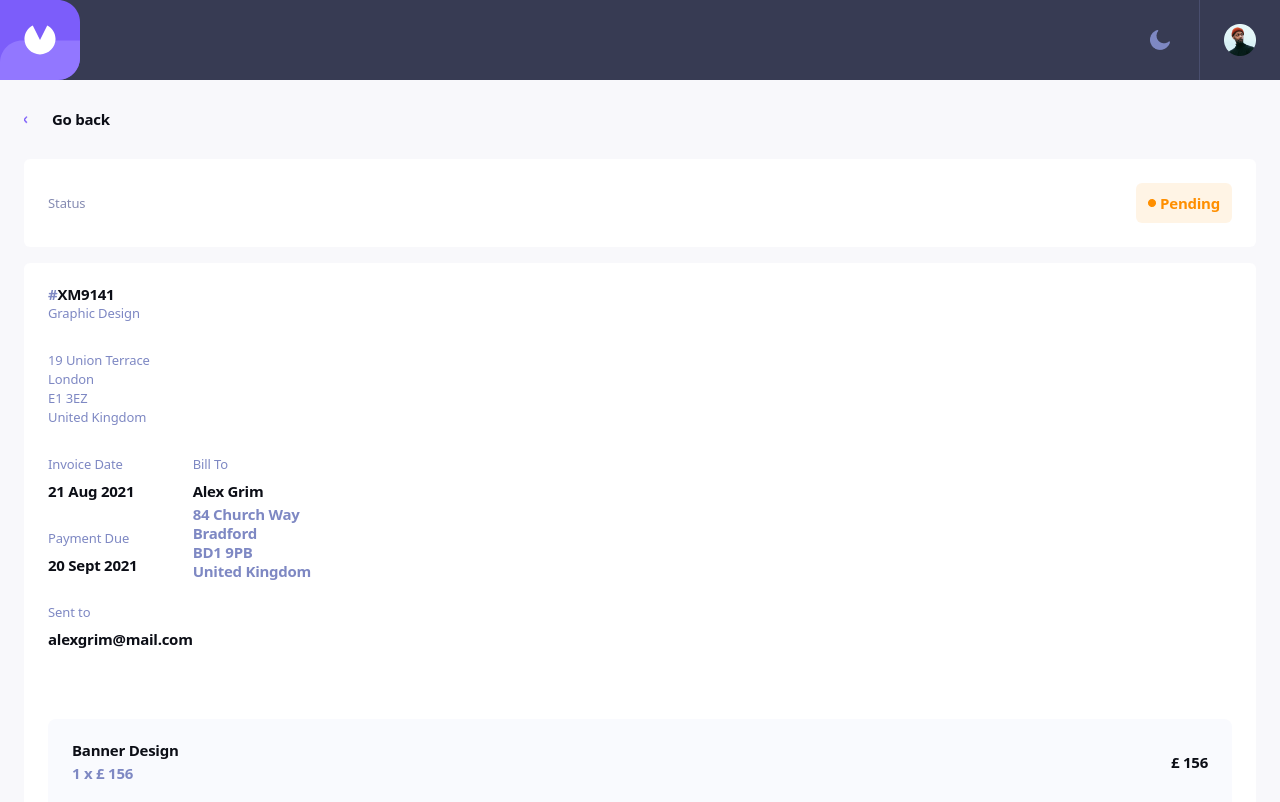
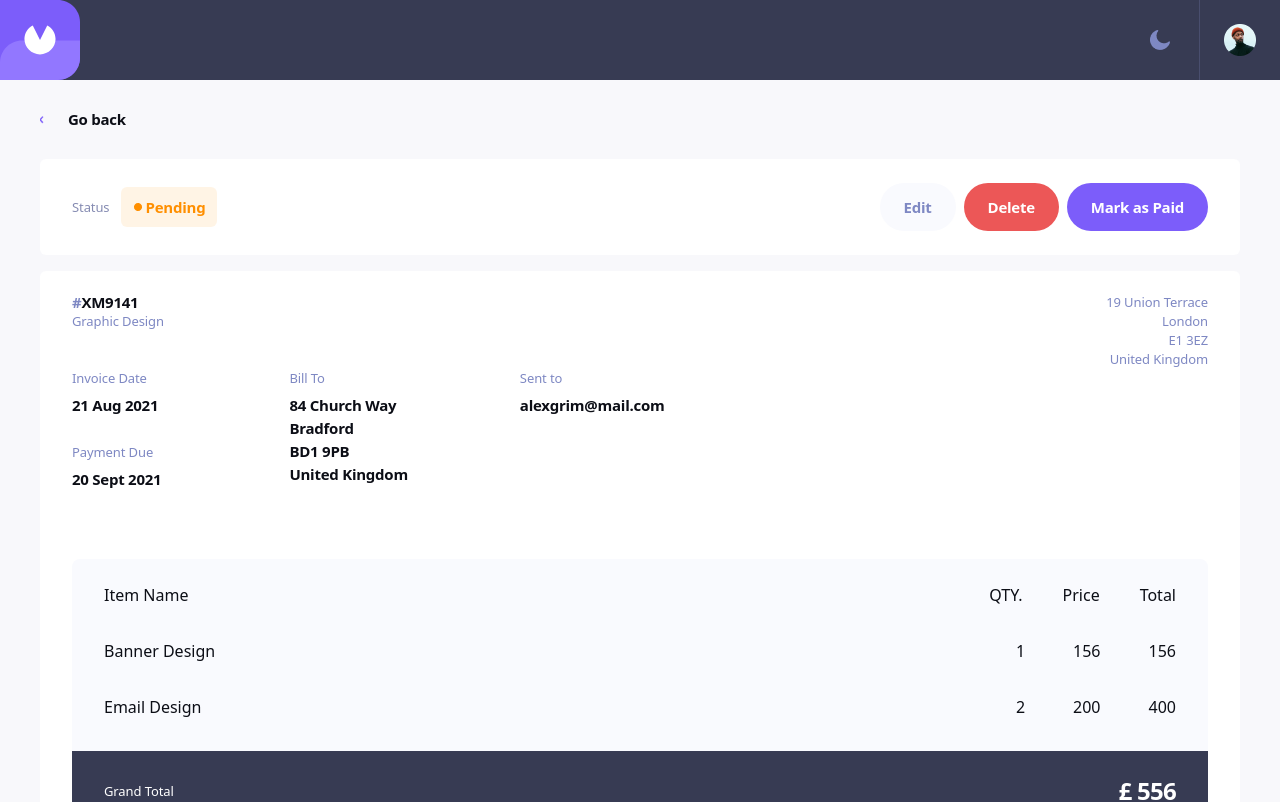
Before and after one commit to TedJenkler/Invoiceapp-vite-tailwind-reduxtoolkit, a React (Vite) app: page /invoice/1 in a window 1280 px wide. Shown: the top 802 px of the page. Built offline with nearby package versions, Linux system fonts and the light colour scheme.

Commit message:
view Invoice tablet done and refactored code so its not dublicate

```diff
--- a/src/App.jsx
+++ b/src/App.jsx
@@ -2,6 +2,7 @@ import Controll from "./components/Controll"
 import { useSelector } from "react-redux"
 import NoInvoice from "./components/NoInvoice";
 import DisplayInvoiceMobile from "./components/DisplayInvoiceMobile";
+import DisplayInvoiceDesktop from "./components/DisplayInvoiceDesktop";
 
 function App() {
   const state = useSelector((state) => state.state.data);
@@ -11,6 +12,7 @@ function App() {
     <main className={theme === "light" ? "light2 h-screen" : "dark2 h-screen"}>
       <Controll />
       {state.length > 0 ? <DisplayInvoiceMobile /> : null}
+      {state.length > 0 ? <DisplayInvoiceDesktop /> : null}
       {state.length < 1 ? <NoInvoice /> : null}
     </main>
   )
--- a/src/InvoiceView.jsx
+++ b/src/InvoiceView.jsx
@@ -1,111 +1,134 @@
-import React, { useState } from 'react'
-import BackBtn from './components/BackBtn'
-import { useSelector, useDispatch } from 'react-redux'
+import React, { useState } from 'react';
+import BackBtn from './components/BackBtn';
+import { useSelector, useDispatch } from 'react-redux';
 import { useParams } from 'react-router-dom';
-import paid from "./assets/paiddot.png"
-import pending from "./assets/pendingdot.png"
-import draft from "./assets/draftdot.png"
+import paid from "./assets/paiddot.png";
+import pending from "./assets/pendingdot.png";
+import draft from "./assets/draftdot.png";
 import { markpaid } from './features/state/stateSlice';
 import { Link } from 'react-router-dom';
 import ConfirmDelete from './components/ConfirmDelete';
 
 function InvoiceView() {
     const { id } = useParams();
-    const selectedstate = useSelector((state) => state.state.data[id])
+    const selectedstate = useSelector((state) => state.state.data[id]);
     const totalAmount = selectedstate.items.reduce((acc, item) => acc + (item.quantity * item.price), 0);
-    const dispatch = useDispatch()
-    const theme = useSelector((state) => state.state.toggleMode)
-    const [confirmDelete, setConfirmDelete] = useState(false)
+    const dispatch = useDispatch();
+    const theme = useSelector((state) => state.state.toggleMode);
+    const [confirmDelete, setConfirmDelete] = useState(false);
 
-    const dateString = selectedstate.createdAt;
-            const date = new Date(dateString)
+    const formatDate = (dateString) => {
+        const date = new Date(dateString);
+        const options = { day: '2-digit', month: 'short', year: 'numeric' };
+        return date.toLocaleDateString('en-GB', options);
+    };
 
-            // Convert the date to the desired format
-            const options = { day: '2-digit', month: 'short', year: 'numeric' };
-            const formattedDate = date.toLocaleDateString('en-GB', options);
+    const formattedDate = formatDate(selectedstate.createdAt);
+    const formattedDate2 = formatDate(selectedstate.paymentDue);
 
-        const dateString2 = selectedstate.paymentDue;
-            const date2 = new Date(dateString2)
-
-            // Convert the date to the desired format
-            const options2 = { day: '2-digit', month: 'short', year: 'numeric' };
-            const formattedDate2 = date2.toLocaleDateString('en-GB', options2);
     return (
         <div className="relative">
-    {confirmDelete === true ? <ConfirmDelete confirmDelete={confirmDelete} setConfirmDelete={setConfirmDelete} /> : null}
-    <main className={`pt-8 h-full ${theme === "light" ? "light2" : "dark2"} ${confirmDelete ? "brightness-50" : ""}`} >
-        <div className='mx-6'>
+            {confirmDelete && <ConfirmDelete confirmDelete={confirmDelete} setConfirmDelete={setConfirmDelete} />}
+            <main className={`pt-8 h-full md:pb-32 ${theme === "light" ? "light2" : "dark2"} ${confirmDelete ? "brightness-50" : ""}`} >
+                <div className='mx-6 md:mx-10'>
                     <BackBtn />
                 </div>
-        <div className={theme === "light" ? "light4 flex justify-between p-6 rounded-md items-center mb-4 mx-6" : "dark4 flex justify-between p-6 rounded-md items-center mb-4 mx-6"}>
-            <p className={theme === "light" ? 'px13 text-coolgrey' : 'px13 text-05'}>Status</p>
-            <div className={selectedstate.status === "paid" ? "bg-paid/10 w-24 h-10 flex justify-center items-center rounded-md gap-1" : selectedstate.status === "pending" ? "bg-pending/10 w-24 h-10 flex justify-center items-center rounded-md gap-1" : selectedstate.status === "draft" ? "bg-draft/10 w-24 h-10 flex justify-center items-center rounded-md gap-1" : null}>
+                <div className={`${theme === "light" ? "light4" : "dark4"} flex justify-between p-6 rounded-md items-center mb-4 mx-6 md:mx-10 md:px-8`}>
+                    <div className='flex justify-between w-full items-center md:justify-start md:gap-3'>
+                        <p className={`px13 ${theme === "light" ? 'text-coolgrey' : 'text-05'}`}>Status</p>
+                        <div className={`bg-${selectedstate.status}/10 w-24 h-10 flex justify-center items-center rounded-md gap-1`}>
                             <img src={selectedstate.status === "paid" ? paid : selectedstate.status === "pending" ? pending : selectedstate.status === "draft" ? draft : null} alt={selectedstate.status === "paid" ? paid : selectedstate.status === "pending" ? pending : selectedstate === "draft" ? draft : null} />
-                <p className={selectedstate.status === "paid" ? "px15 text-paid" : selectedstate.status === "pending" ? "px15 text-pending" : selectedstate.status === "draft" ? "px15 text-draft" : null}>{selectedstate.status.charAt(0).toUpperCase() + selectedstate.status.slice(1)}</p>
+                            <p className={`px15 text-${selectedstate.status}`}>{selectedstate.status.charAt(0).toUpperCase() + selectedstate.status.slice(1)}</p>
                         </div>
                     </div>
-        <div className={theme === "light" ? "light4 p-6 rounded-md mb-14 mx-6" : "dark4 p-6 rounded-md mb-14 mx-6"}>
+                    <div className='hidden absolute md:flex md:relative gap-2'>
+                        <Link to={`/invoice/${id}/edit`} className={`${theme === "light" ? "edit" : "darkedit"}`}>Edit</Link>
+                        <button onClick={() => setConfirmDelete(true)} className='delete'>Delete</button>
+                        <Link to="/" onClick={() => {dispatch(markpaid({index: id}))}} className='paid'>Mark as Paid</Link>
+                    </div>
+                </div>
+                <div className={`${theme === "light" ? "light4" : "dark4"} p-6 rounded-md mb-14 mx-6 md:mx-10 md:px-8`}>
+                    <div className='md:flex md:justify-between'>
                         <div>
-            <div>
-                <h2 className={theme === "light" ? 'px15 text-08 mb-1' : 'px15 text-white mb-1'}><span className='text-07 px15'>#</span>{selectedstate.id}</h2>
-                <p className={theme === "light" ? 'px13 text-07 mb-8' : 'px13 text-05 mb-8'}>{selectedstate.description}</p>
+                            <h2 className={`px15 text-08 mb-1 ${theme === "light" ? 'text-07' : 'text-white'}`}><span className='text-07 px15'>#</span>{selectedstate.id}</h2>
+                            <p className={`px13 ${theme === "light" ? 'text-07' : 'text-05'} mb-8`}>{selectedstate.description}</p>
                         </div>
-            <div>
-                <p className={theme === "light" ? 'px13 text-07 mb-1' : 'px13 text-05 mb-1'}>{selectedstate.senderAddress.street}</p>
-                <p className={theme === "light" ? 'px13 text-07 mb-1' : 'px13 text-05 mb-1'}>{selectedstate.senderAddress.city}</p>
-                <p className={theme === "light" ? 'px13 text-07 mb-1' : 'px13 text-05 mb-1'}>{selectedstate.senderAddress.postCode}</p>
-                <p className={theme === "light" ? 'px13 text-07 mb-8' : 'px13 text-05 mb-8'}>{selectedstate.senderAddress.country}</p>
+                        <div className='md:text-end'>
+                            {Object.values(selectedstate.senderAddress).map((value, index) => (
+                                <p key={index} className={`px13 ${theme === "light" ? 'text-07' : 'text-05'} mb-1`}>{value}</p>
+                            ))}
                         </div>
                     </div>
                     <div className='flex'>
-            <div className='mb-10'>
-                <p className={theme === "light" ? 'px13 text-07 mb-3' : 'px13 text-05 mb-3'}>Invoice Date</p>
-                <p className={theme === "light" ? 'px15 text-08 mb-8' : 'px15 text-white mb-8'}>{formattedDate}</p>
-                <p className={theme === "light" ? 'px13 text-07 mb-3' : 'px13 text-05 mb-3'}>Payment Due</p>
-                <p className={theme === "light" ? 'px15 text-08 mb-8' : 'px15 text-white mb-8'}>{formattedDate2}</p>
-                <p className={theme === "light" ? 'px13 text-07 mb-3' : 'px13 text-05 mb-3'}>Sent to</p>
-                <p className={theme === "light" ? 'px15 text-08 mb-8' : 'px15 text-white mb-8'}>{selectedstate.clientEmail}</p>
+                        <div className='mb-10 md:mr-32'>
+                            <p className={`px13 ${theme === "light" ? 'text-07' : 'text-05'} mb-3`}>Invoice Date</p>
+                            <p className={`px15 text-08 mb-8 ${theme === "light" ? 'text-08' : 'text-white'}`}>{formattedDate}</p>
+                            <p className={`px13 ${theme === "light" ? 'text-07' : 'text-05'} mb-3`}>Payment Due</p>
+                            <p className={`px15 text-08 mb-8 ${theme === "light" ? 'text-08' : 'text-white'}`}>{formattedDate2}</p>
+                            <p className={`px13 ${theme === "light" ? 'text-07' : 'text-05'} mb-3 md:hidden md:absolute`}>Sent to</p>
+                            <p className={`px15 text-08 mb-8 ${theme === "light" ? 'text-08' : 'text-white'} md:hidden md:absolute`}>{selectedstate.clientEmail}</p>
+                        </div>
+                        <div className='md:mr-28'>
+                            <p className='px13 text-07 mb-3'>Bill To</p>
+                            {Object.values(selectedstate.clientAddress).map((value, index) => (
+                                <p key={index} className={`px15 ${theme === "light" ? 'text-08' : 'text-white'} mb-2`}>{value}</p>
+                            ))}
+                        </div>
+                        <div className='hidden absolute md:flex md:relative md:flex-col'>
+                            <p className={`px13 ${theme === "light" ? 'text-07' : 'text-05'} mb-3`}>Sent to</p>
+                            <p className={`px15 text-08 mb-8 ${theme === "light" ? 'text-08' : 'text-white'}`}>{selectedstate.clientEmail}</p>
+                        </div>
+                    </div>
+                    <div className={`${theme === "light" ? 'bg-ghostwhite' : 'bg-04'} rounded-t-lg p-6 flex flex-col pb-0 md:px-0`}>
+                        <div className='md:flex md:justify-between md:px-8'>
+                            <p className='hidden absolute md:flex md:relative md:mb-8'>Item Name</p>
+                            <div className='hidden absolute md:flex md:relative md:gap-10'>
+                                <p>QTY.</p>
+                                <p>Price</p>
+                                <p>Total</p>
+                            </div>
+                        </div>
+                        {selectedstate.items.map((item, index) => (
+                            <div key={index} className='flex justify-between items-center'>
+                                <div className='md:hidden md:absolute'>
+                                    <h2 className={`px15 text-08 mb-2 ${theme === "light" ? 'text-08' : 'text-white'}`}>{item.name}</h2>
+                                    <p className={`px15 ${theme === "light" ? 'text-07' : 'text-06'} mb-6`}>{item.quantity} x £ {item.price}</p>
+                                </div>
+                                <div className='md:hidden md:absolute'>
+                                    <p className={`px15 text-08 mb-6 ${theme === "light" ? 'text-08' : 'text-white'}`}>£ {item.total}</p>
+                                </div>
+                                <div className='hidden absolute md:relative md:flex justify-between w-full md:px-8'>
+                                    <div>
+                                        <p className={`mb-8 ${theme === "light" ? 'text-08' : 'text-white'}`}>{item.name}</p>
+                                    </div>
+                                    <div className='flex gap-12'>
+                                        <div>
+                                            <p>{item.quantity}</p>
                                         </div>
                                         <div>
-                <p className='px13 text-07 mb-3'>Bill To</p>
-                <p className={theme === "light" ? 'px15 text-08 mb-2' : 'px15 text-white mb-2'}>{selectedstate.clientName}</p>
-                <p className={theme === "light" ? 'px15 text-07 mb-1' : 'px15 text-05 mb-1'}>{selectedstate.clientAddress.street}</p>
-                <p className={theme === "light" ? 'px15 text-07 mb-1' : 'px15 text-05 mb-1'}>{selectedstate.clientAddress.city}</p>
-                <p className={theme === "light" ? 'px15 text-07 mb-1' : 'px15 text-05 mb-1'}>{selectedstate.clientAddress.postCode}</p>
-                <p className={theme === "light" ? 'px15 text-07 mb-1' : 'px15 text-05 mb-1'}>{selectedstate.clientAddress.country}</p>
+                                            <p>{item.price}</p>
+                                        </div>
+                                        <div>
+                                            {item.total}
                                         </div>
                                     </div>
-        <div>
-            <div className={theme === "light" ? 'bg-ghostwhite rounded-t-lg p-6 flex flex-col pb-0' : 'bg-04 rounded-t-lg p-6 flex flex-col pb-0'}>
-                {selectedstate.items.map((item, index) => {
-                    console.log(item)
-                    return (
-                        <div key={index} className='flex justify-between items-center'>
-                            <div>
-                                <h2 className={theme === "light" ? 'px15 text-08 mb-2' : 'px15 text-white mb-2'}>{item.name}</h2>
-                                <p className={theme === "light" ? 'px15 text-07 mb-6' : 'px15 text-06 mb-6'}>{item.quantity} x £ {item.price}</p>
-                            </div>
-                            <div>
-                                <p className={theme === "light" ? 'px15 text-08 mb-6' : 'px15 text-white mb-6'}>£ {item.total}</p>
                                 </div>
                             </div>
-                    )
-                })}
+                        ))}
                     </div>
-            <div className={theme === "light" ? 'bg-charcoal rounded-b-lg p-6 flex justify-between items-center' : 'bg-08 rounded-b-lg p-6 flex justify-between items-center'}>
+                    <div className={`${theme === "light" ? 'bg-charcoal' : 'bg-08'} rounded-b-lg p-6 flex justify-between items-center md:px-8`}>
                         <p className='px13 text-white'>Grand Total</p>
                         <p className='px24 text-white'>£ {totalAmount}</p>
                     </div>
                 </div>
-        </div>
-        <div className={theme === "light" ? 'bg-white w-full h-24 flex items-center justify-center gap-2 px-6' : 'bg-03 w-full h-24 flex items-center justify-center gap-2 px-6'}>
-            <Link to={"/invoice/" + id + "/edit"} className={theme === "light" ? "edit" : "darkedit"}>Edit</Link>
+                <div className={`${theme === "light" ? 'bg-white' : 'bg-03'} w-full h-24 flex items-center justify-center gap-2 px-6 md:hidden md:absolute`}>
+                    <Link to={`/invoice/${id}/edit`} className={`${theme === "light" ? "edit" : "darkedit"}`}>Edit</Link>
                     <button onClick={() => setConfirmDelete(true)} className='delete'>Delete</button>
                     <Link to="/" onClick={() => {dispatch(markpaid({index: id}))}} className='paid'>Mark as Paid</Link>
                 </div>
             </main>
         </div>
-  )
+    );
 }
 
-export default InvoiceView
+export default InvoiceView;
--- /dev/null
+++ b/src/components/DisplayInvoiceDesktop.jsx
@@ -0,0 +1,49 @@
+import React from 'react'
+import { useSelector } from 'react-redux'
+import paid from "../assets/paiddot.png"
+import pending from "../assets/pendingdot.png"
+import draft from "../assets/draftdot.png"
+import { useNavigate } from 'react-router-dom'
+import arrowright from "../assets/arrowright.png"
+
+function DisplayInvoiceDesktop() {
+    const state = useSelector((state) => state.state.data)
+    const theme = useSelector((state) => state.state.toggleMode)
+    const navigate = useNavigate()
+  return (
+    <main className={theme === "light" ? 'light2 px-12 pb-28 hidden absolute md:flex md:relative md:flex-col' : 'dark2 px-12 pb-28 hidden absolute md:flex md:relative md:flex-col'}>
+        {state.map((invoice) => {
+            const handleClick = (id) => {
+                const index = state.findIndex(invoice => invoice.id === id);
+                navigate("/invoice/" + index)
+            }
+
+            const dateString = invoice.createdAt;
+            const date = new Date(dateString)
+
+            // Convert the date to the desired format
+            const options = { day: '2-digit', month: 'short', year: 'numeric' };
+            const formattedDate = date.toLocaleDateString('en-GB', options);
+            return (
+                <div onClick={() => handleClick(invoice.id)} className={theme === "light" ? 'light4 w-full p-6 mb-4 rounded-lg flex justify-between' : 'dark4 w-full p-6 mb-4 rounded-lg flex justify-between'} key={invoice.id}>
+                    <div className='flex items-center'>
+                        <h1 className={theme === "light" ? 'px15 text-08 mr-6' : 'px15 text-white mr-6'}><span className='px15 text-07'>#</span>{invoice.id}</h1>
+                        <p className={theme === "light" ? 'px13 text-07 mr-12' : 'px13 text-white mr-12'}>{invoice.clientName}</p>
+                        <p className={theme === "light" ? 'px13 text-07' : 'px13 text-05'}><span className={theme === "light" ? 'text-06 px13' : 'text-05 px13'}>Due </span>{formattedDate}</p>
+                    </div>
+                    <div className='flex items-center'>
+                        <p className={theme === "light" ? 'text-08 px15 mr-10' : 'px15 text-white mr-10'}>£{invoice.total}</p>
+                        <div className={invoice.status === "paid" ? "bg-paid/10 w-24 h-10 flex justify-center items-center rounded-md gap-1 mr-5" : invoice.status === "pending" ? "bg-pending/10 w-24 h-10 flex justify-center items-center rounded-md gap-1 mr-5" : invoice.status === "draft" ? "bg-draft/10 w-24 h-10 flex justify-center items-center rounded-md gap-1" : null}>
+                            <img src={invoice.status === "paid" ? paid : invoice.status === "pending" ? pending : invoice.status === "draft" ? draft : null} alt={invoice.status === "paid" ? paid : invoice.status === "pending" ? pending : invoice.status === "draft" ? draft : null} />
+                            <p className={invoice.status === "paid" ? "px15 text-paid" : invoice.status === "pending" ? "px15 text-pending" : invoice.status === "draft" ? "px15 text-draft" : null}>{invoice.status.charAt(0).toUpperCase() + invoice.status.slice(1)}</p>
+                        </div>
+                        <img src={arrowright} alt='arrowright' />
+                    </div>
+                </div>
+            )
+        })}
+    </main>
+  )
+}
+
+export default DisplayInvoiceDesktop
```
Also changed, not shown: src/assets/arrowright.png (added). Lines whose indentation alone changed are shown as unchanged.
